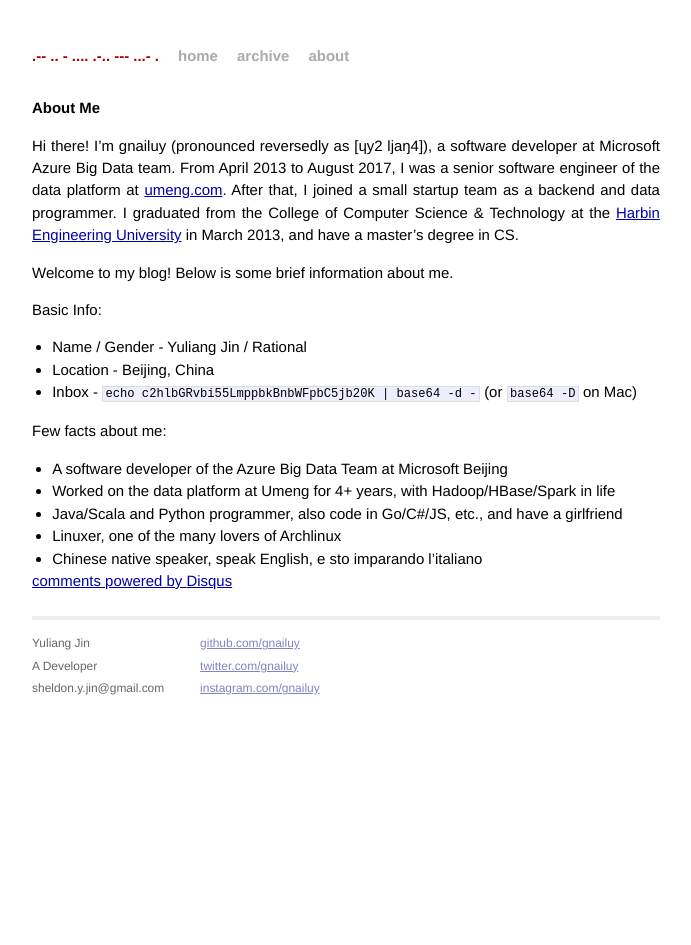
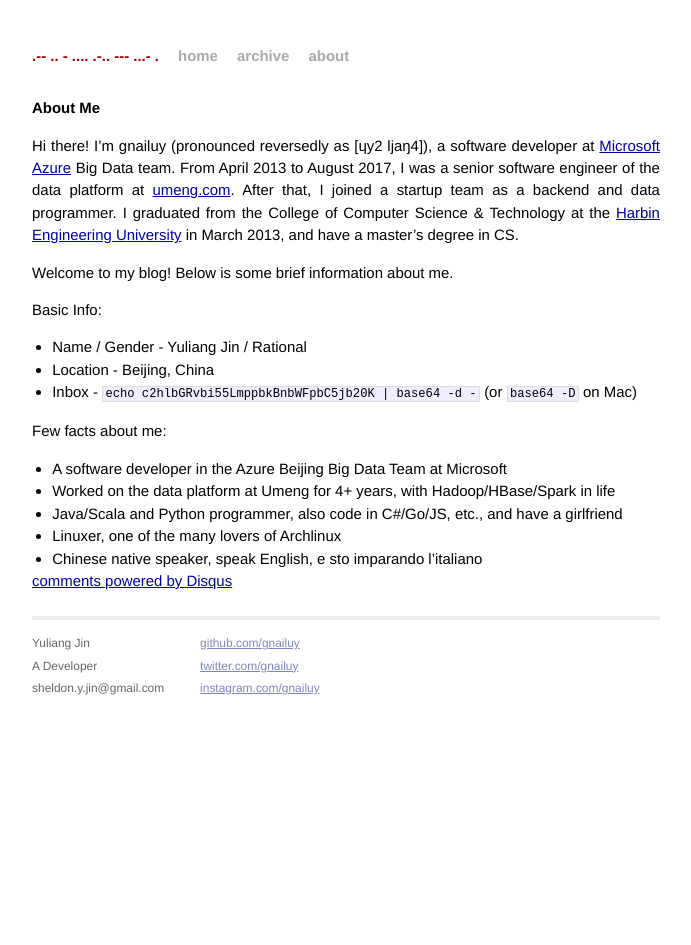
Before and after one commit to gnailuy/gnailuy.com, a Jekyll site: the page built from about.markdown, in a window 1280 px wide. Shown: the whole page, without its empty margins (294-985 px from the left). Built offline with Jekyll 4.4.1, drawn with Linux system fonts in a browser that asks for light colours; Markdown is read by kramdown in place of the engine named in the settings; comment, search, counter and statistics services are not loaded.

```diff
--- a/about.markdown
+++ b/about.markdown
@@ -5,9 +5,9 @@ comment: true
 permalink: /about/index.html
 ---
 
-Hi there! I'm gnailuy (pronounced reversedly as [ɥy2 ljaŋ4]), a software developer at Microsoft Azure Big Data team.
+Hi there! I'm gnailuy (pronounced reversedly as [ɥy2 ljaŋ4]), a software developer at [Microsoft Azure][azure] Big Data team.
 From April 2013 to August 2017, I was a senior software engineer of the data platform at [umeng.com][umeng].
-After that, I joined a small startup team as a backend and data programmer.
+After that, I joined a startup team as a backend and data programmer.
 I graduated from the College of Computer Science & Technology at the [Harbin Engineering University][heu] in March 2013,
 and have a master's degree in CS.
 
@@ -21,11 +21,12 @@ Basic Info:
 
 Few facts about me:
 
-* A software developer of the Azure Big Data Team at Microsoft Beijing
+* A software developer in the Azure Beijing Big Data Team at Microsoft
 * Worked on the data platform at Umeng for 4+ years, with Hadoop/HBase/Spark in life
-* Java/Scala and Python programmer, also code in Go/C#/JS, etc., and have a girlfriend
+* Java/Scala and Python programmer, also code in C#/Go/JS, etc., and have a girlfriend
 * Linuxer, one of the many lovers of Archlinux
 * Chinese native speaker, speak English, e sto imparando l'italiano
 
+[azure]:    https://azure.microsoft.com/en-us/
 [umeng]:    http://www.umeng.com
 [heu]:      http://english.hrbeu.edu.cn
```
